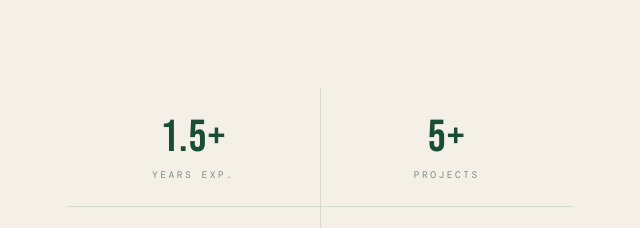
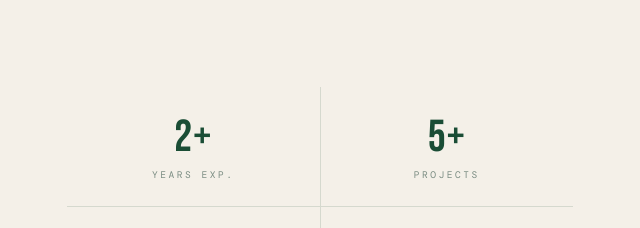
Before and after one commit to NikhilSharma-byte/Portfolio, a plain HTML site: page index.html in a window 1280 px wide. Shown: the part 1085-1313 px from the top of the page, 603-1243 px from the left. Drawn offline with nearby package versions, Linux system fonts and the light colour scheme; a web font is replaced by a local one.

Commit message:
Update index.html

```diff
--- a/index.html
+++ b/index.html
@@ -465,7 +465,7 @@ footer{
       I bridge <strong>solid backend engineering</strong> with modern AI tools — letting businesses automate complex operations through natural language while dramatically reducing repetitive manual work.
     </div>
     <div class="stat-strip">
-      <div class="ss"><span class="ss-n">1.5+</span><span class="ss-l">Years Exp.</span></div>
+      <div class="ss"><span class="ss-n">2+</span><span class="ss-l">Years Exp.</span></div>
       <div class="ss"><span class="ss-n">5+</span><span class="ss-l">Projects</span></div>
       <div class="ss"><span class="ss-n">3</span><span class="ss-l">Tech Stacks</span></div>
       <div class="ss"><span class="ss-n">MCA</span><span class="ss-l">2024</span></div>
```
